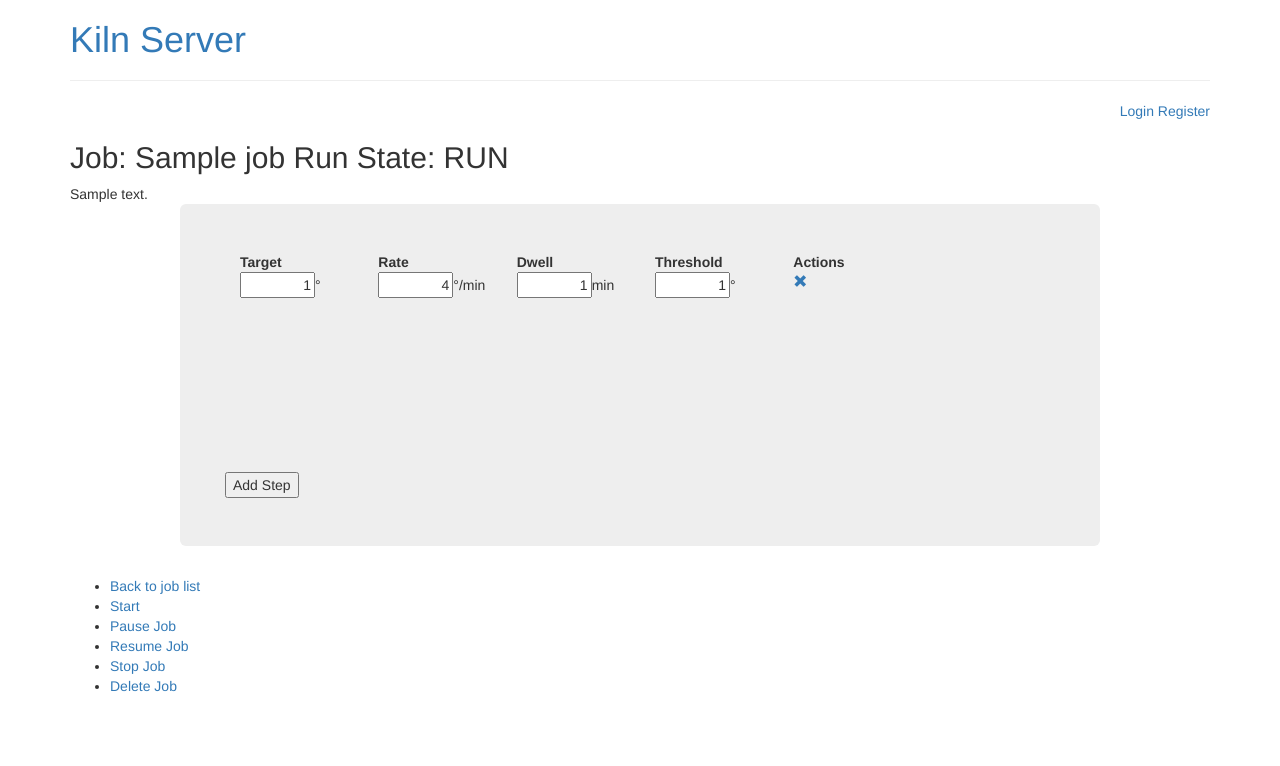
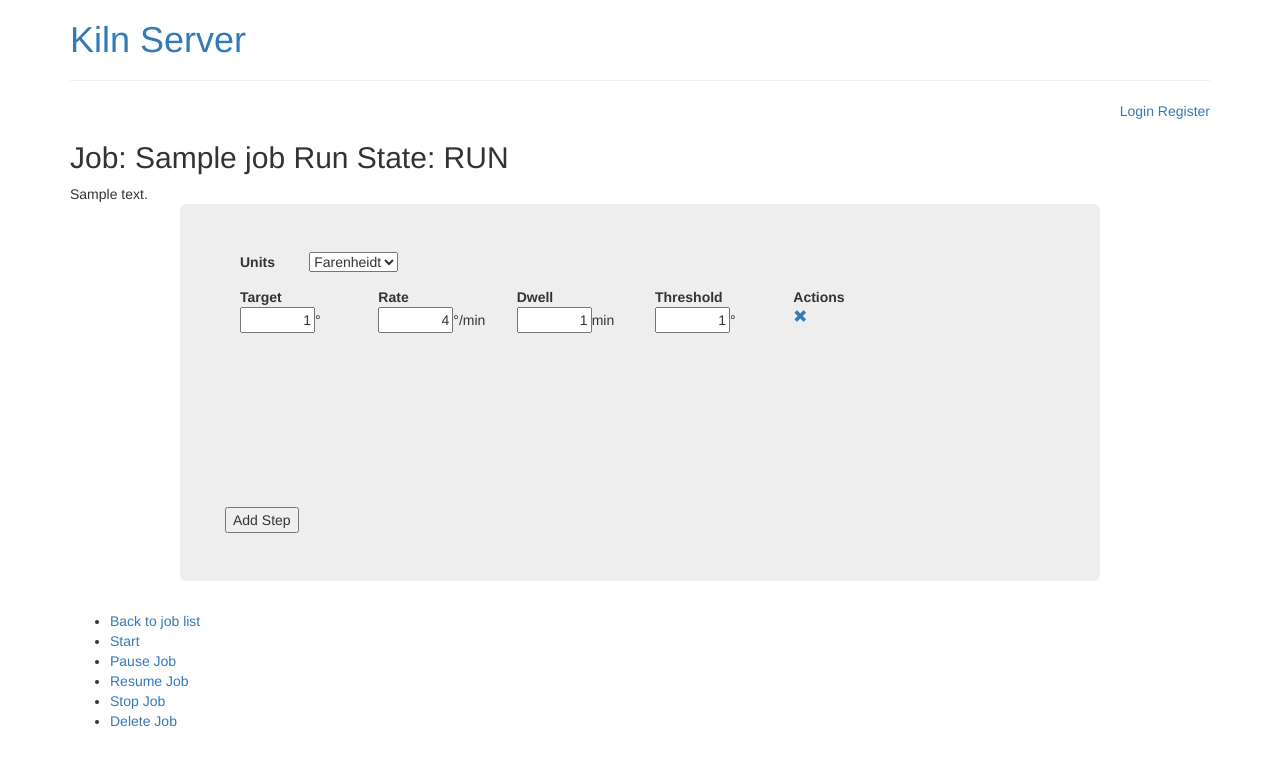
Before and after one commit to techwiz42/kilnserver, a Flask app: template kilnweb/templates/show_job_steps.html in a window 1280 px wide. Shown: the top 766 px of the page. Run offline with Flask 2, Linux system fonts and the light colour scheme; tables that the repository leaves empty hold one stand-in row (values such as "Sample post"); the template is opened without the code that fills it: values that come from a table or form of the project are taken from there, most other values are stand-ins (such as "Sample title", 1, 10 or a date in 2020); data that the repository does not hold is empty; some libraries are stand-ins or nearby versions.

Commit message:
remove step should not then append an empty step

```diff
--- a/kilnweb2/kilnweb2/templates/show_job_steps.html
+++ b/kilnweb2/kilnweb2/templates/show_job_steps.html
@@ -27,6 +27,16 @@
       <div class="vertical-center">
       <div class="col-md-10 col-md-offset-1"> <!-- offset jumbotron on page -->
       <div class="jumbotron">
+        <div class="row">
+          <div class="col-md-1"><b>Units</b></div>
+          <div class="col-md-2">
+            <select class="selectpicker" id="units" name="units">
+              <option>Farenheidt</option>
+              <option>Celsius</option>
+            </select>
+          </div>
+        </div>
+        <p></p>
         <div class="row">
           <div class="col-md-2"><b>Target</b></div>
           <div class="col-md-2"><b>Rate</b></div>
--- a/kilnweb2/kilnweb2/views.py
+++ b/kilnweb2/kilnweb2/views.py
@@ -156,6 +156,20 @@ def show_job_steps(job_id):
   job_steps = model.JobStep.query.filter_by(job_id=job_id).all()
   return render_template('show_job_steps.html', job=job, job_steps=job_steps, run_state=run_state)
 
+@app.route('/job/<int:job_id>/remove_step')
+@login_required
+def remove_job_step(job_id):
+  kc = kiln_command.KilnCommand()
+  run_state, running_job_id = kc.status()
+  job = model.Job.query.filter_by(id=job_id).first()
+  if not job.user_id == current_user.id:
+    flash("Accessing someone else's job is strictly not allowed.")
+    flash("This infraction has been logged.")
+    return  redirect(url_for('show_jobs'))
+  job_steps = model.JobStep.query.filter_by(job_id=job_id).all()
+  return render_template('show_job_steps.html', job=job, job_steps=job_steps, run_state=run_state)
+
+
 @app.route('/job/<int:job_id>/steps/update', methods=['POST'])
 @login_required
 def update_job_steps(job_id):
@@ -181,7 +195,6 @@ def __update_steps(job):
     app.db.session.add(step_record)
   app.db.session.commit()
 
-
 @app.route('/job/<int:job_id>/steps/add', methods=['GET'])
 @login_required
 def add_job_step(job_id):
@@ -198,7 +211,7 @@ def delete_job_step(job_id, step_id):
   flash("Job step %d from job %s deleted." % (step_id, job.name))
   app.db.session.delete(step)
   app.db.session.commit()
-  return redirect(url_for('show_job_steps', job_id=job_id))
+  return redirect(url_for('remove_job_step', job_id=job_id))
 
 @app.route('/job/<int:job_id>/delete', methods=['GET', 'POST'])
 @login_required
```
